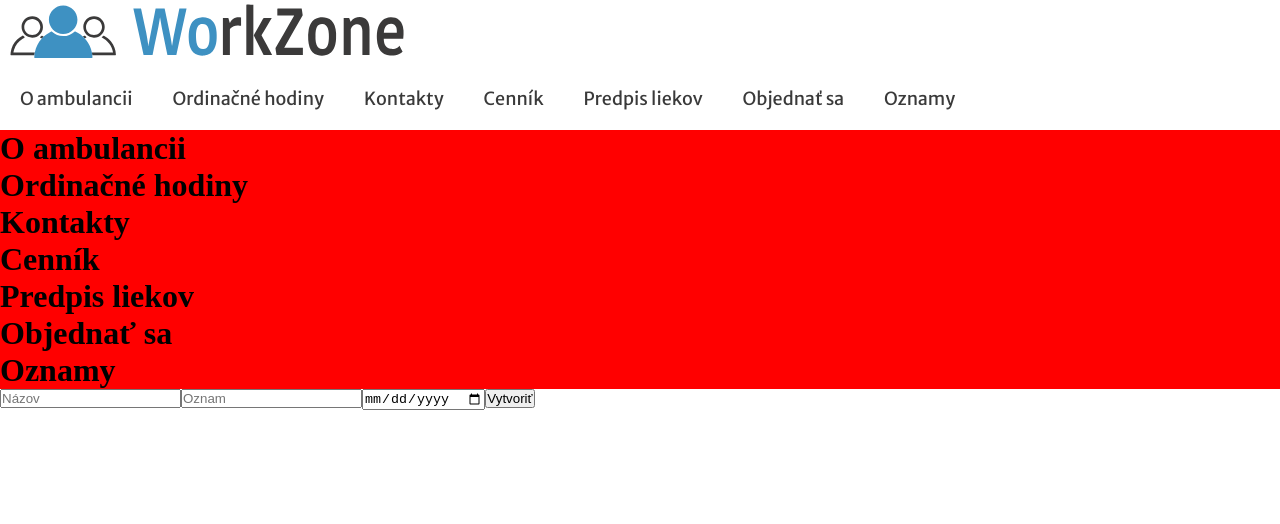
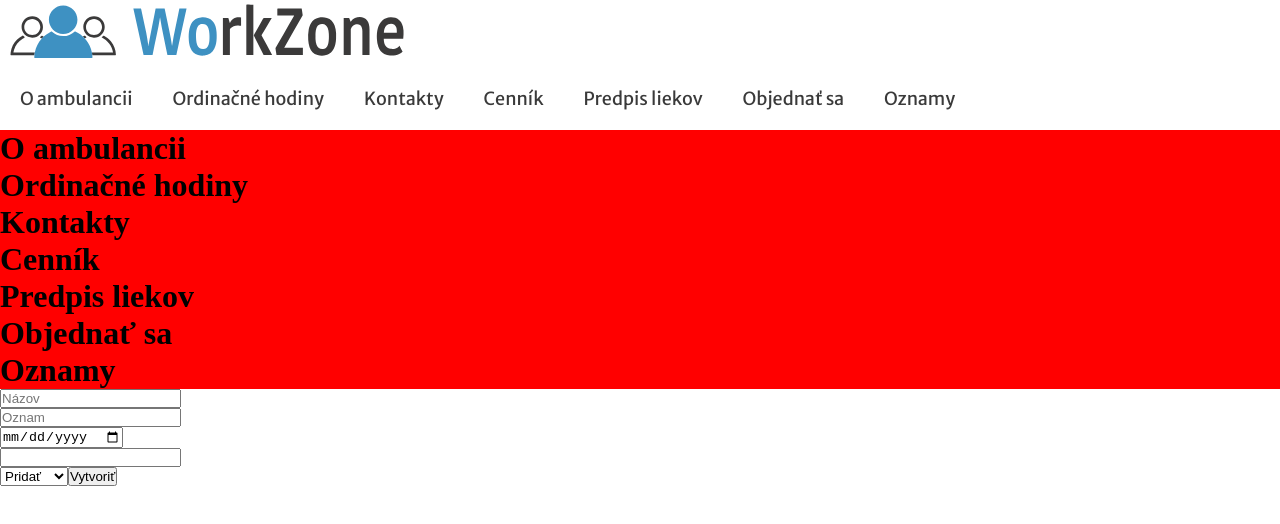
Before and after one commit to michalpidanic/eNurse, a React (Create React App) app in the folder frontend/gui/: page / in a window 1280 px wide. Shown: the top 524 px of the page. Built offline with nearby package versions, Linux system fonts and the light colour scheme.

Commit message:
add some options to form

```diff
--- a/frontend/gui/src/components/Forms/AnnouncementForm.js
+++ b/frontend/gui/src/components/Forms/AnnouncementForm.js
@@ -10,7 +10,9 @@ class AnnouncementForm extends Component {
             'title': "",
             'announcement': "",
             'date': "",
-            'author': "Pani Doktorka"
+            'author': "Pani Doktorka",
+            'id': "",
+            'request_type': ""
         }
 
         this.onSubmit = this.onSubmit.bind(this)
@@ -20,9 +22,11 @@ class AnnouncementForm extends Component {
     onSubmit(event) {
 
         const title = event.target.elements.title.value;
+        event.preventDefault();
+        /*axios.post('http://127.0.0.1:8000/api/',
+            this.state)*/
 
-        axios.post('http://127.0.0.1:8000/api/',
-            this.state)
+        console.log(this.state)
 
 
     }
@@ -40,20 +44,33 @@ class AnnouncementForm extends Component {
                     name='title'
                     placeholder='Názov'
                     onChange={this.onChange}
-                />
+                /> <br />
                 <input
                     type='text'
                     name='announcement'
                     placeholder='Oznam'
                     onChange={this.onChange}
 
-                />
+                /><br />
                 <input
                     type='date'
                     name='date'
                     onChange={this.onChange}
 
-                />
+                /><br />
+                <input
+                    type='text'
+                    name='id'
+                    onChange={this.onChange}
+
+                /><br />
+                <select
+                    name="request_type"
+                    onChange={this.onChange}>
+                    <option value="post">Pridať</option>
+                    <option value="delete">Zmazať</option>
+                    <option value="put">Upraviť</option>
+                </select>
                 <button type='submit'>
                     Vytvoriť
                 </button>
```
